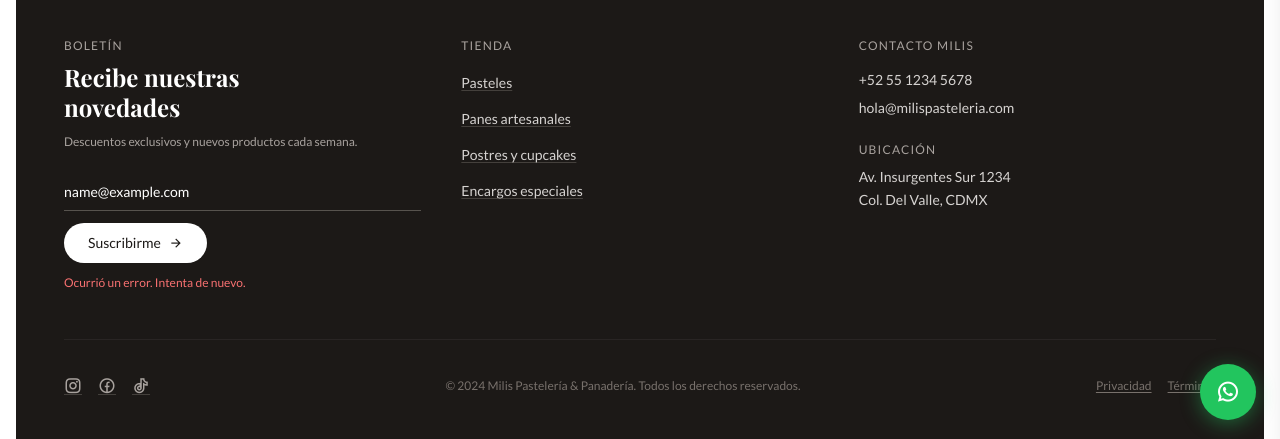
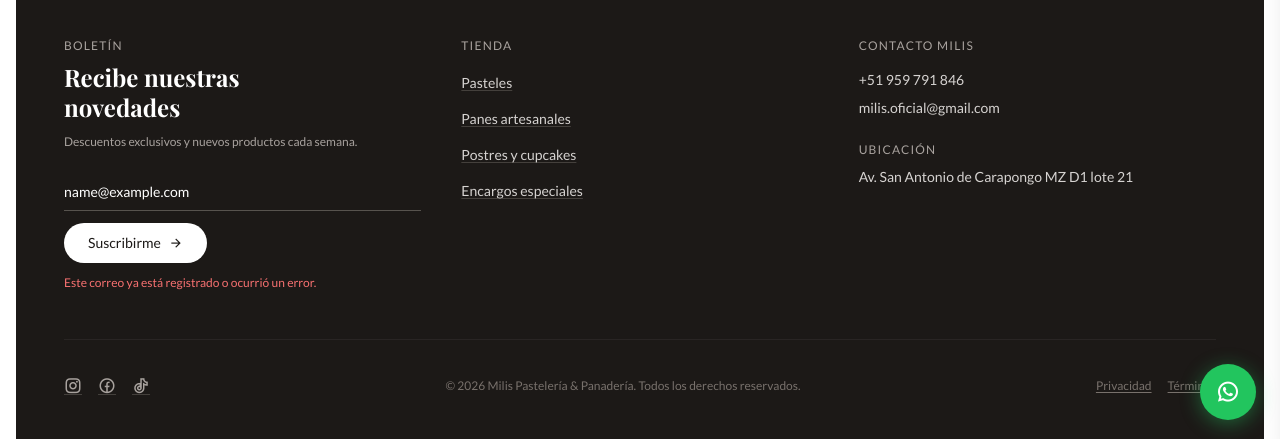
Before and after one commit to JorgeTony/PasteleriaMili, a React (Vite) app: page / in a window 1280 px wide. Both pictures are taken after typing "name@example.com" into the empty fields and a click on the button "Suscribirme". Shown: the part 4694-5133 px from the top of the page. Built offline with nearby package versions, Linux system fonts and the light colour scheme; no server answers; the database is empty; a web font is replaced by a local one.

Commit message:
Actualizar footer y newsletter

```diff
--- a/src/pages/home/components/FooterSection.tsx
+++ b/src/pages/home/components/FooterSection.tsx
@@ -1,6 +1,5 @@
 import { useState } from 'react';
-
-const FORM_URL = 'https://readdy.ai/api/form/d7fbateivmjfhtdrfsug';
+import { supabase } from '@/lib/supabaseClient';
 
 export default function FooterSection() {
   const [email, setEmail] = useState('');
@@ -8,22 +7,27 @@ export default function FooterSection() {
 
   const handleSubmit = async (e: React.FormEvent) => {
     e.preventDefault();
+
     if (!email) return;
-    try {
-      const body = new URLSearchParams({ email });
-      await fetch(FORM_URL, { method: 'POST', body, headers: { 'Content-Type': 'application/x-www-form-urlencoded' } });
-      setStatus('success');
-      setEmail('');
-    } catch {
+
+    const { error } = await supabase
+      .from('newsletter_subscribers')
+      .insert([{ email }]);
+
+    if (error) {
+      console.error('Error guardando newsletter:', error);
       setStatus('error');
+      return;
     }
+
+    setStatus('success');
+    setEmail('');
   };
 
   return (
     <footer id="contacto" className="bg-stone-900 text-white mx-4 mb-4 rounded-2xl overflow-hidden">
       <div className="px-8 md:px-12 py-14">
         <div className="grid grid-cols-1 md:grid-cols-3 gap-10 mb-12">
-          {/* Newsletter */}
           <div>
             <p className="text-stone-400 text-xs uppercase tracking-widest mb-2">Boletín</p>
             <h4
@@ -32,28 +36,45 @@ export default function FooterSection() {
             >
               Recibe nuestras<br />novedades
             </h4>
-            <p className="text-stone-400 text-xs mb-6">Descuentos exclusivos y nuevos productos cada semana.</p>
-            <form onSubmit={handleSubmit} data-readdy-form className="space-y-3">
+
+            <p className="text-stone-400 text-xs mb-6">
+              Descuentos exclusivos y nuevos productos cada semana.
+            </p>
+
+            <form onSubmit={handleSubmit} className="space-y-3">
               <input
                 type="email"
                 name="email"
                 value={email}
-                onChange={e => setEmail(e.target.value)}
+                onChange={e => {
+                  setEmail(e.target.value);
+                  setStatus('idle');
+                }}
                 placeholder="tu@correo.com"
                 className="w-full bg-transparent border-b border-stone-600 focus:border-amber-500 outline-none text-sm py-2 text-white placeholder-stone-500 transition-colors"
               />
+
               <button
                 type="submit"
                 className="flex items-center gap-2 bg-white text-stone-900 font-medium text-sm px-6 py-2.5 rounded-full hover:bg-amber-100 transition-colors cursor-pointer whitespace-nowrap"
               >
                 Suscribirme <i className="ri-arrow-right-line" />
               </button>
-              {status === 'success' && <p className="text-green-400 text-xs">¡Gracias por suscribirte!</p>}
-              {status === 'error' && <p className="text-red-400 text-xs">Ocurrió un error. Intenta de nuevo.</p>}
+
+              {status === 'success' && (
+                <p className="text-green-400 text-xs">
+                  ¡Gracias por suscribirte!
+                </p>
+              )}
+
+              {status === 'error' && (
+                <p className="text-red-400 text-xs">
+                  Este correo ya está registrado o ocurrió un error.
+                </p>
+              )}
             </form>
           </div>
 
-          {/* Navigation */}
           <div>
             <p className="text-stone-400 text-xs uppercase tracking-widest mb-4">Tienda</p>
             <ul className="space-y-3">
@@ -75,26 +96,31 @@ export default function FooterSection() {
             </ul>
           </div>
 
-          {/* Contact */}
           <div>
-            <p className="text-stone-400 text-xs uppercase tracking-widest mb-4">Contacto Milis</p>
+            <p className="text-stone-400 text-xs uppercase tracking-widest mb-4">
+              Contacto Milis
+            </p>
+
             <div className="space-y-2 mb-6">
-              <a href="tel:+525512345678" className="block text-stone-300 text-sm hover:text-amber-400 transition-colors">
-                +52 55 1234 5678
+              <a href="tel:+51959791846" className="block text-stone-300 text-sm hover:text-amber-400 transition-colors">
+                +51 959 791 846
               </a>
-              <a href="mailto:hola@milispasteleria.com" className="block text-stone-300 text-sm hover:text-amber-400 transition-colors">
-                hola@milispasteleria.com
+
+              <a href="mailto:milis.oficial@gmail.com" className="block text-stone-300 text-sm hover:text-amber-400 transition-colors">
+                milis.oficial@gmail.com
               </a>
             </div>
-            <p className="text-stone-400 text-xs uppercase tracking-widest mb-2">Ubicación</p>
+
+            <p className="text-stone-400 text-xs uppercase tracking-widest mb-2">
+              Ubicación
+            </p>
+
             <p className="text-stone-300 text-sm leading-relaxed">
-              Av. Insurgentes Sur 1234<br />
-              Col. Del Valle, CDMX
+              Av. San Antonio de Carapongo MZ D1 lote 21
             </p>
           </div>
         </div>
 
-        {/* Bottom bar */}
         <div className="border-t border-stone-800 pt-8 flex flex-col sm:flex-row items-center justify-between gap-4">
           <div className="flex gap-4">
             {[
@@ -102,19 +128,30 @@ export default function FooterSection() {
               { icon: 'ri-facebook-circle-line', href: '#' },
               { icon: 'ri-tiktok-line', href: '#' },
             ].map(s => (
-              <a key={s.icon} href={s.href} className="text-stone-400 hover:text-amber-400 transition-colors underline underline-offset-2 decoration-stone-700">
+              <a
+                key={s.icon}
+                href={s.href}
+                className="text-stone-400 hover:text-amber-400 transition-colors underline underline-offset-2 decoration-stone-700"
+              >
                 <i className={`${s.icon} text-lg`} />
               </a>
             ))}
           </div>
-          <p className="text-stone-500 text-xs">© 2024 Milis Pastelería & Panadería. Todos los derechos reservados.</p>
+
+          <p className="text-stone-500 text-xs">
+            © 2026 Milis Pastelería & Panadería. Todos los derechos reservados.
+          </p>
+
           <div className="flex gap-4">
-            <a href="#" className="text-stone-500 hover:text-stone-300 text-xs transition-colors underline underline-offset-2">Privacidad</a>
-            <a href="#" className="text-stone-500 hover:text-stone-300 text-xs transition-colors underline underline-offset-2">Términos</a>
+            <a href="#" className="text-stone-500 hover:text-stone-300 text-xs transition-colors underline underline-offset-2">
+              Privacidad
+            </a>
+            <a href="#" className="text-stone-500 hover:text-stone-300 text-xs transition-colors underline underline-offset-2">
+              Términos
+            </a>
           </div>
         </div>
       </div>
-
     </footer>
   );
 }
```
